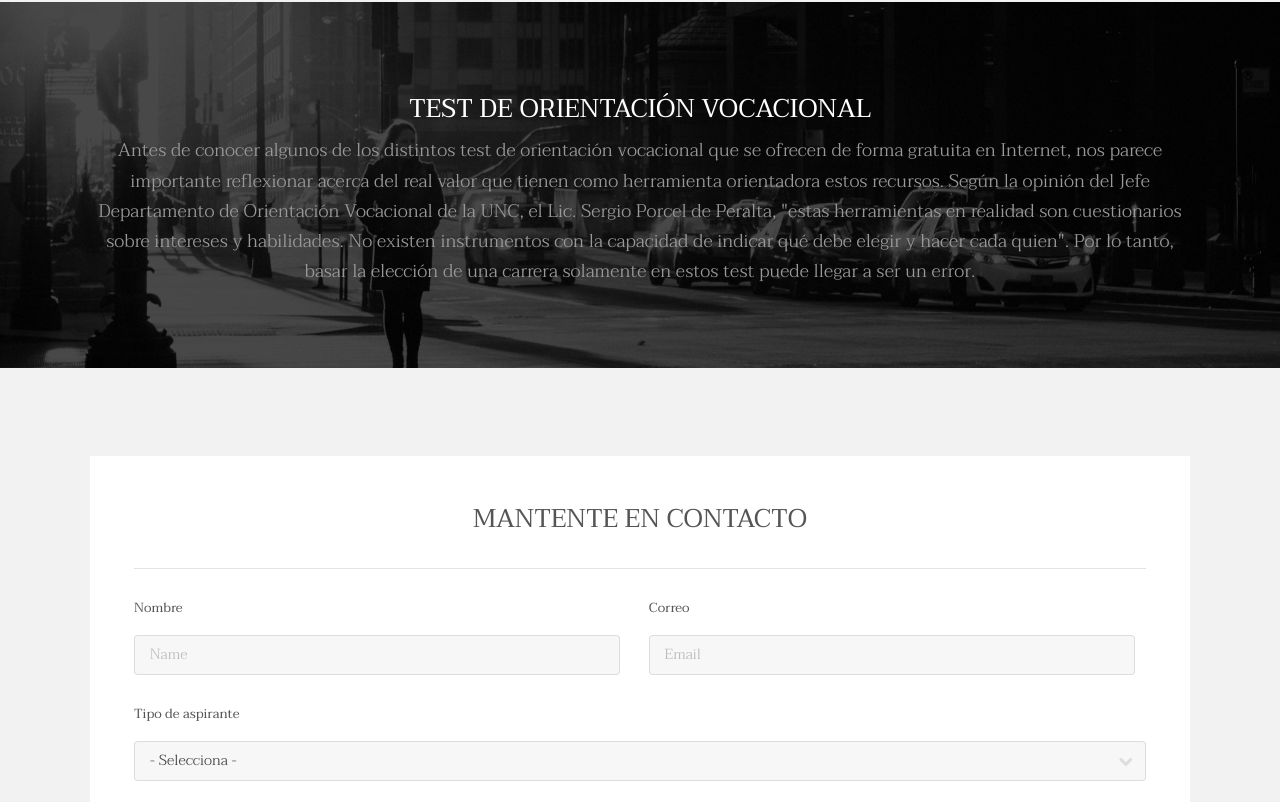
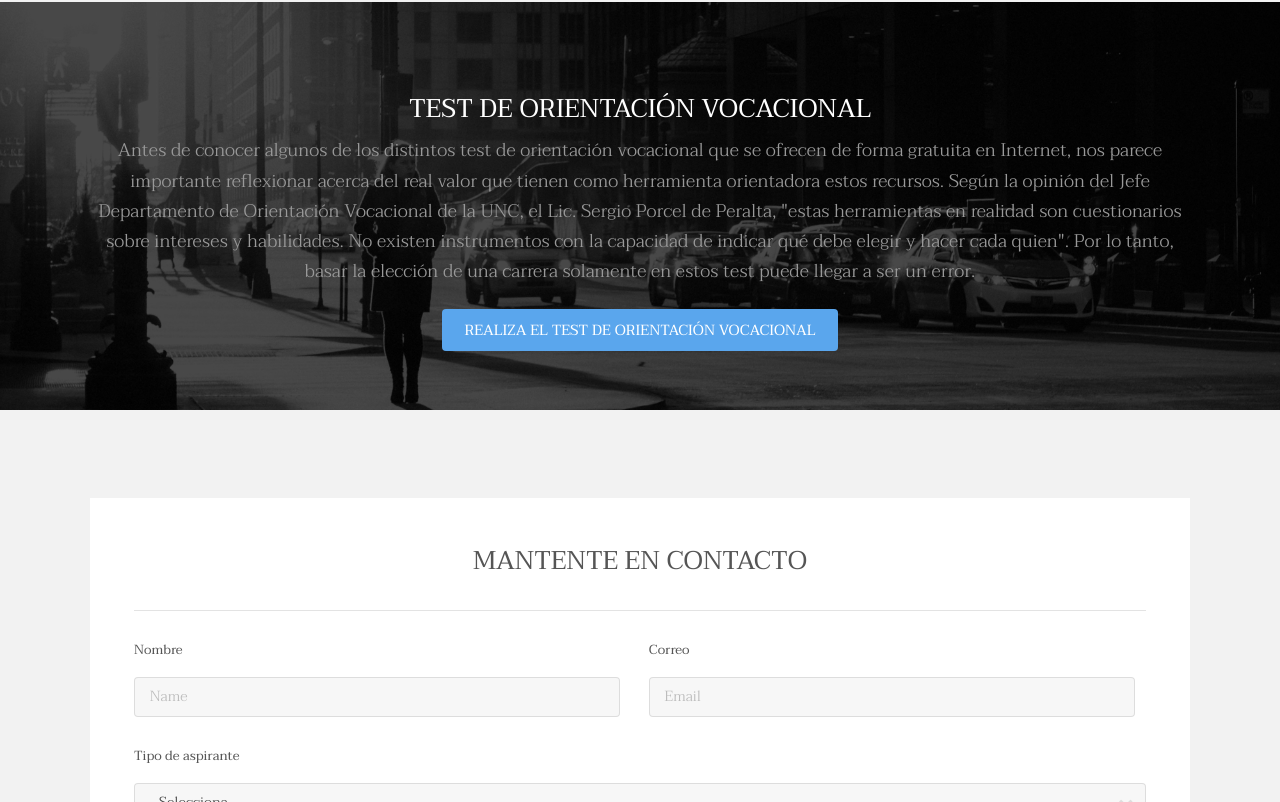
Before and after one commit to wilmerhernan/orientacionvocacional, a plain HTML site: page index.html in a window 1280 px wide. Shown: the part 2812-3614 px from the top of the page. Drawn offline with Linux system fonts and the light colour scheme.

Commit message:
Update index.html

```diff
--- a/index.html
+++ b/index.html
@@ -149,6 +149,7 @@ Lee más  <a target="_blank" href="https://psicopico.com/diferencias-orientacion
 						<h2>Test de Orientación Vocacional</h2>
 						<p>Antes de conocer algunos de los distintos test de orientación vocacional que se ofrecen de forma gratuita en Internet, nos parece importante reflexionar acerca del real valor que tienen como herramienta orientadora estos recursos. Según la opinión del Jefe Departamento de Orientación Vocacional de la UNC, el Lic. Sergio Porcel de Peralta, "estas herramientas en realidad son cuestionarios sobre intereses y habilidades. No existen instrumentos con la capacidad de indicar qué debe elegir y hacer cada quien".
 Por lo tanto, basar la elección de una carrera solamente en estos test puede llegar a ser un error.</p>
+	<a href="test.html" class="button special scrolly">Realiza el test de orientación vocacional</a>
 					</header>
 
 				</div>
```
